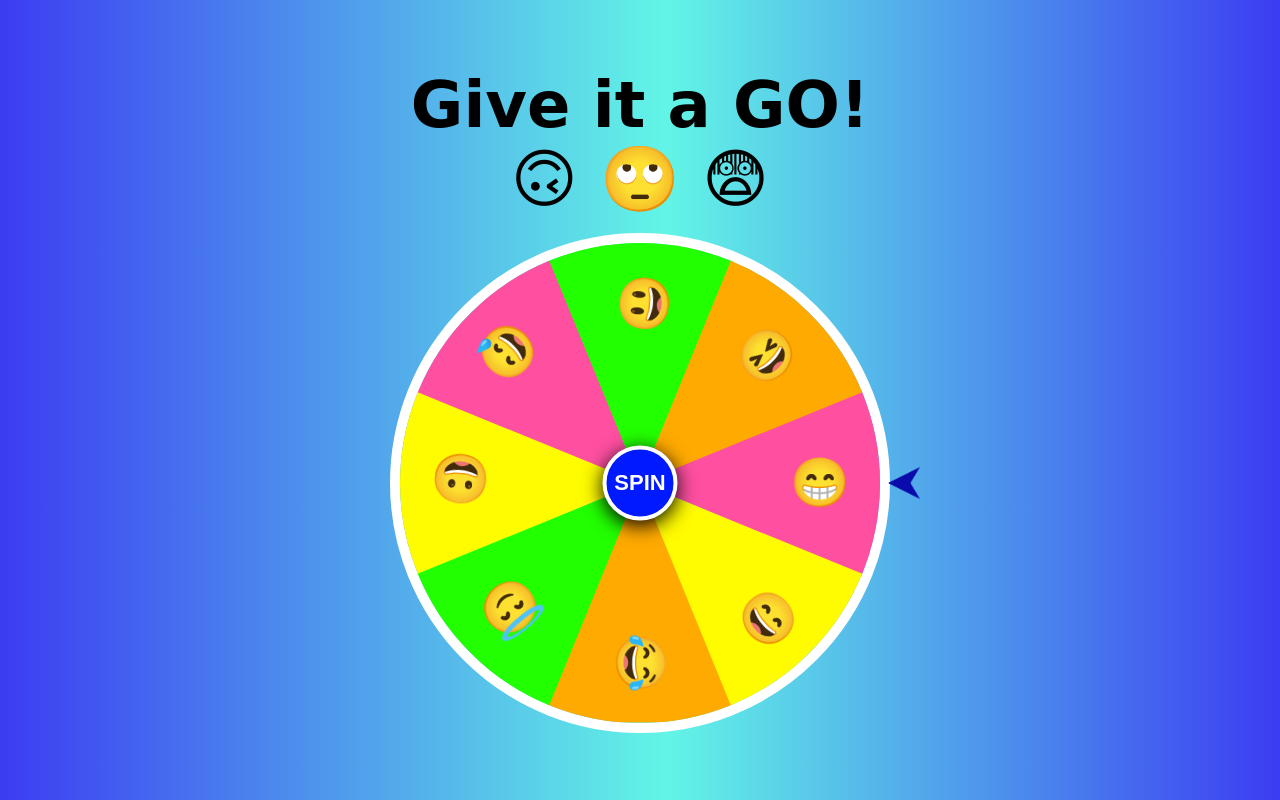
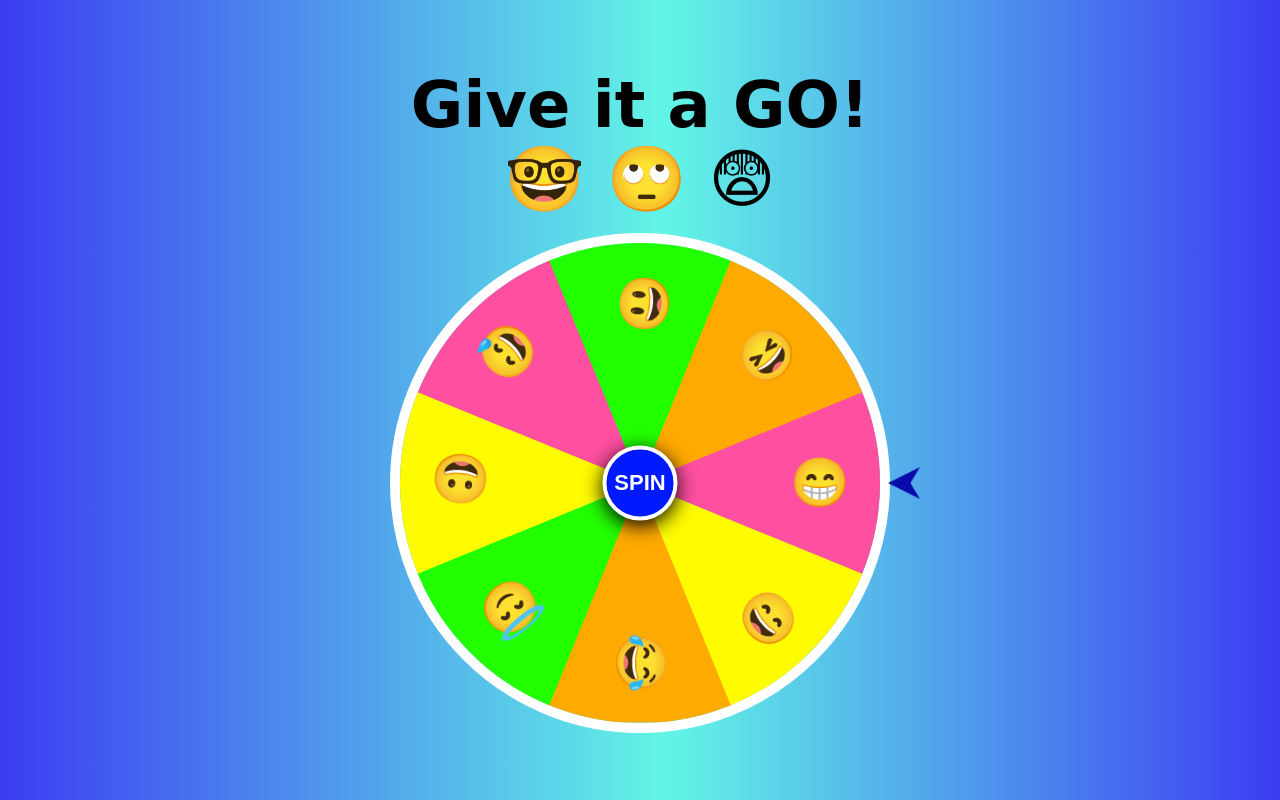
Before and after one commit to neilstuff/spin-wheel, an Electron app: page index.html in a window 1280 px wide. Drawn offline with Linux system fonts and the light colour scheme.

Commit message:
Djusted the icons

```diff
--- a/index.html
+++ b/index.html
@@ -10,7 +10,7 @@
 
     <h1>
         <center style="font-family:cursive; margin-bottom: 16px; font-size:64px;">Give it a GO!
-            <p> &#128579; &#128580; &#128552;</p>
+            <p>&#129299; &#128580; &#128552;</p>
         </center>
 
         <div id="mainbox" class="mainbox">
```
